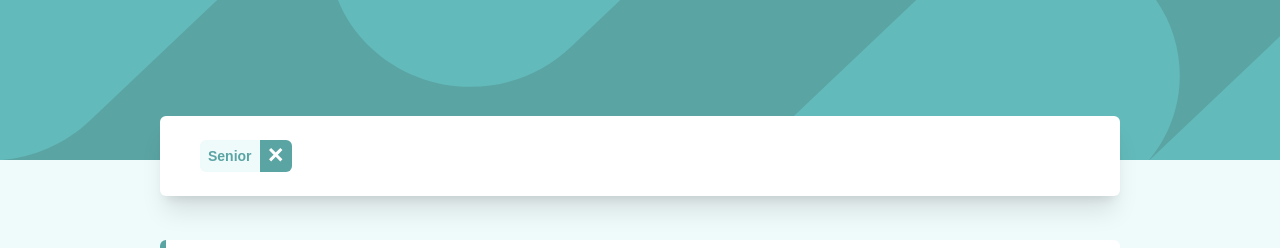
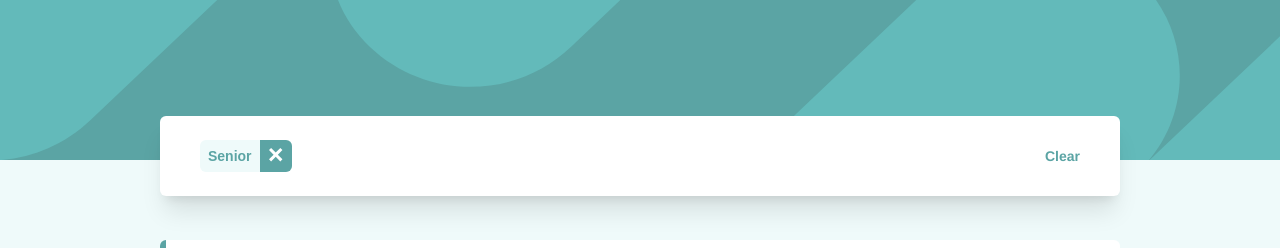
Before and after one commit to yosefbrowncode/job-listings, a Vue app: page / in a window 1280 px wide. Both pictures are taken after a click on the element "Senior". Shown: the top 248 px of the page. Built offline with nearby package versions, Linux system fonts and the light colour scheme.

Commit message:
finished all the filtering

```diff
--- a/src/components/Card.vue
+++ b/src/components/Card.vue
@@ -1,26 +1,45 @@
 <script >
 import jobData from "/data.json"
 import { searchVar } from '/store.js'
+import { showBox } from '/store.js'
 export default {
   data() {
     return {
       jobs: jobData,
-      searchVar
+      searchVar,
+      showBox
 
     };
   },
   methods:{
       roleFunc(e){
+          if(!this.searchVar.role){
+              this.showBox.count++
+          }
           this.searchVar.role = e
       },
       levelFunc(e){
+          if(!this.searchVar.level){
+              this.showBox.count++
+          }
           this.searchVar.level = e
+
       },
       langFunc(e){
-          this.searchVar.lang.push(e)
+          let hasAlready = this.searchVar.lang.includes(e)
+          if(!hasAlready){
+              this.searchVar.lang.push(e)
+              this.showBox.count++
+          }
+
       },
       toolFunc(e){
-          this.searchVar.tool.push(e)
+          let hasAlready = this.searchVar.tool.includes(e)
+          if(!hasAlready){
+              this.searchVar.tool.push(e)
+              this.showBox.count++
+          }
+
       }
   },
   computed:{
--- a/src/components/SearchBox.vue
+++ b/src/components/SearchBox.vue
@@ -1,26 +1,38 @@
 <script >
 import { searchVar } from '/store.js'
+import { showBox } from '/store.js'
 export default {
   data() {
     return {
       searchVar,
+      showBox
     };
   },
   methods:{
     roleDelete(){
         searchVar.role = ""
+        this.showBox.count--
     },
     levelDelete(){
         searchVar.level = ""
+        this.showBox.count--
     },
     langDelete(e){
       searchVar.lang.splice(e,1)
-      console.log(e)
-      console.log(searchVar.lang)
+      this.showBox.count--
     },
     toolDelete(e){
       searchVar.tool.splice(e,1)
+      this.showBox.count--
+    },
+    clearAll(){
+      searchVar.role = "",
+      searchVar.level = "",
+      searchVar.lang = [],
+      searchVar.tool = [],
+      this.showBox.count = 0
     }
+
   },
 }
 
@@ -28,7 +40,7 @@ export default {
 
 
 <template>
-  <div class="absolute top-24 inset-x-0 container mx-auto h-20 w-9/12 rounded-md bg-300 flex flex-row shadow-xl bg-my-white mt-5">
+  <div v-show="showBox.count > 0" class="absolute top-24 inset-x-0 container mx-auto h-20 w-9/12 rounded-md bg-300 flex flex-row shadow-xl bg-my-white mt-5">
     <div class="basis-1/2 flex space-x-4 my-auto justify-start ml-10">
       <p v-if='searchVar.role' class=" bg-tag-color rounded-md text-my-cyan h-8   font-semibold text-sm cardFont flex  cursor-pointer" @click="roleDelete"><span class="my-auto px-2">{{searchVar.role}}</span><span class="h-100 w-8 bg-my-cyan rounded-r-md hover:bg-dark-tag"><img src="../assets/images/icon-remove.svg" class="mx-auto my-2"></span></p>
       <p v-if='searchVar.level' class=" bg-tag-color rounded-md text-my-cyan h-8   font-semibold text-sm cardFont flex  cursor-pointer" @click="levelDelete"><span class="my-auto px-2">{{searchVar.level}}</span><span class="h-100 w-8 bg-my-cyan rounded-r-md hover:bg-dark-tag"><img src="../assets/images/icon-remove.svg" class="mx-auto my-2"></span></p>
@@ -38,6 +50,9 @@ export default {
      <template v-for="(tools,index) in searchVar.tool" :key="tools.id">
         <p v-if='tools' class=" bg-tag-color rounded-md text-my-cyan h-8   font-semibold text-sm cardFont flex  cursor-pointer" @click="toolDelete(index)"><span class="my-auto px-2">{{tools}}</span><span class="h-100 w-8 bg-my-cyan rounded-r-md hover:bg-dark-tag"><img src="../assets/images/icon-remove.svg" class="mx-auto my-2"></span></p>
       </template>
+    </div>
+    <div class="basis-1/2 flex space-x-4 my-auto justify-end mr-10">
+    <p class="font-semibold text-sm  cursor-pointer text-my-cyan hover:underline  hover:underline-offset-4" @click="clearAll">Clear</p>
     </div>
   </div>
 </template>
--- a/store.js
+++ b/store.js
@@ -6,3 +6,7 @@ export const searchVar = reactive({
   tool: [],
   level: "",
 });
+
+export const showBox = reactive({
+  count: 0,
+});
```
